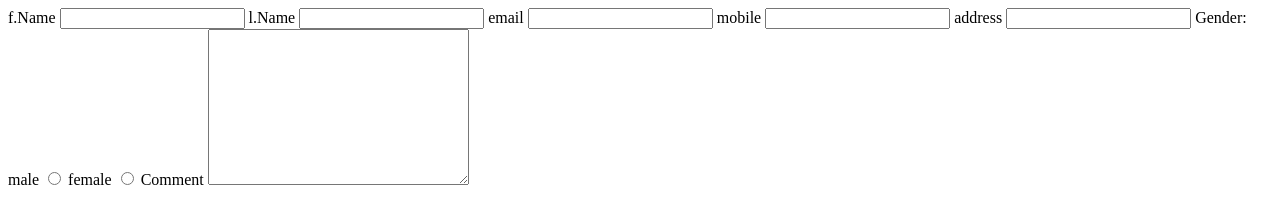
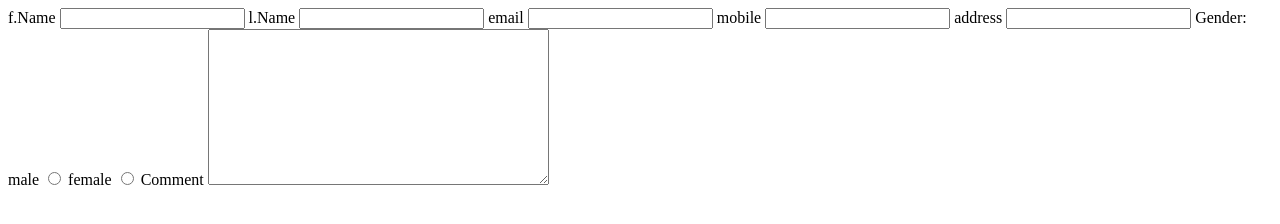
Before and after one commit to sarahwanjeri25/personalprofoliowebsite, a plain HTML site: page forms.html in a window 1280 px wide. Drawn offline with Linux system fonts and the light colour scheme.

Commit message:
forms commit

```diff
--- a/forms.html
+++ b/forms.html
@@ -31,7 +31,7 @@
     </label>
 
     <label for="Comment">Comment</label>
-    <textarea name="Comment" id="" cols="30" rows="10"></textarea>
+    <textarea name="Comment" id="Comment" cols="40" rows="10"></textarea>
 
 
 
```
